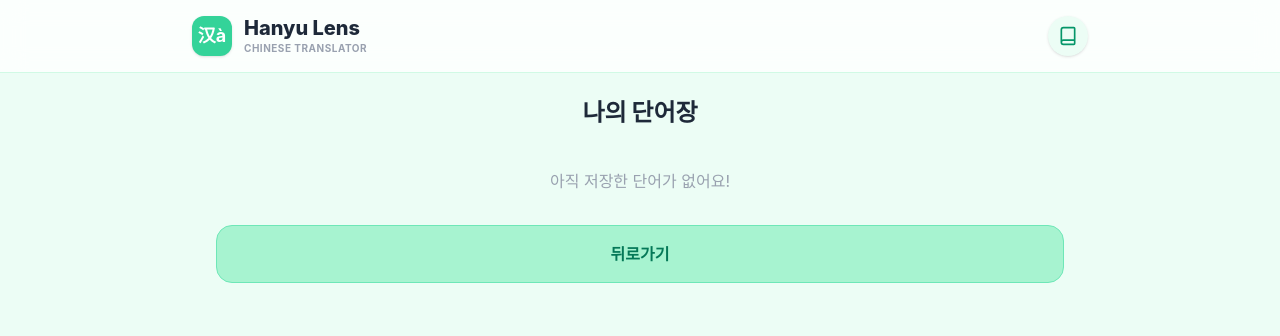
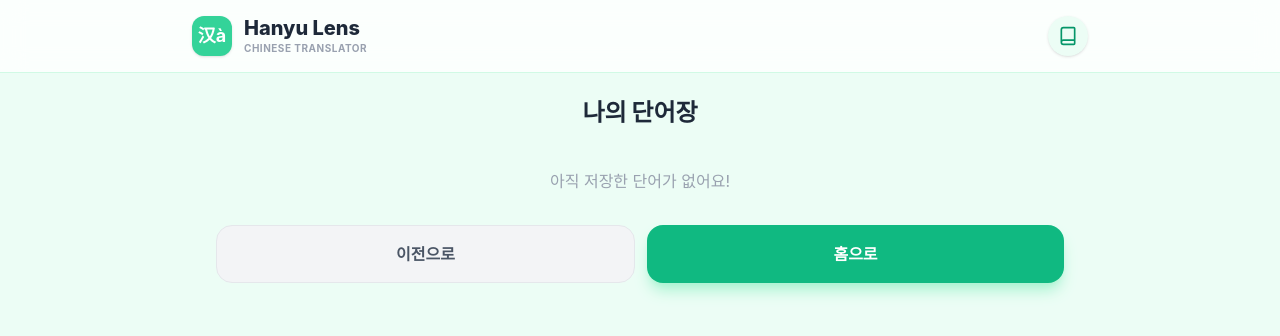
Before and after one commit to G0ngsy/zh-trans, a React (Vite) app in the folder frontend/: page / in a window 1280 px wide. Both pictures are taken after a click on the button 1068 px from the left and 36 px from the top of the page. Shown: the top 336 px of the page. Built offline with nearby package versions, Linux system fonts and the light colour scheme.

Commit message:
뒤로가기/홈 이동 기능 분리

```diff
--- a/frontend/src/App.tsx
+++ b/frontend/src/App.tsx
@@ -213,7 +213,7 @@ const analyzeText = async (text: string) => {
             )}
 
             {/* 단어장: 뒤로가기는 폰 버튼이 대신하므로 onBack은 goHome 혹은 간단히 처리 */}
-            {view === 'VOCAB' && <VocabPage onBack={() => window.history.back()} />}
+            {view === 'VOCAB' && <VocabPage onBack={goHome} />}
             {/* 텍스트 입력 화면 렌더링 */}
             {view === 'TEXT_INPUT' && (<TextInputPage onAnalyze={analyzeText} />)}
 
--- a/frontend/src/components/VocabPage.tsx
+++ b/frontend/src/components/VocabPage.tsx
@@ -12,7 +12,7 @@ interface VocabPageProps {
   onBack: () => void;
 }
 
-/* eslint-disable-next-line @typescript-eslint/no-unused-vars */
+
 export default function VocabPage({ onBack }: VocabPageProps) {
   const [words, setWords] = useState<VocabItem[]>(
     JSON.parse(localStorage.getItem('myVocab') || '[]')
@@ -99,12 +99,23 @@ export default function VocabPage({ onBack }: VocabPageProps) {
         </div>
       )}
 
-      <button
-        onClick={() => {window.history.back(); }}
-        className="mt-8 w-full py-4 rounded-2xl font-bold transition-all bg-jade-200 text-jade-700 border border-jade-300 hover:bg-jade-300 active:scale-[0.98]"
-      >
-         뒤로가기
-      </button>
+      <div className="flex gap-3 mt-8">
+        {/* 1. 이전 화면으로 이동 (history.back) */}
+        <button
+          onClick={() => window.history.back()}
+          className="flex-1 py-4 rounded-2xl font-bold transition-all bg-gray-100 text-gray-600 border border-gray-200 hover:bg-gray-200 active:scale-[0.98]"
+        >
+          이전으로
+        </button>
+
+        {/* 2. 홈으로 이동 (onBack 함수 실행) */}
+        <button
+          onClick={onBack}
+          className="flex-1 py-4 rounded-2xl font-bold transition-all bg-jade-500 text-white shadow-lg shadow-jade-200 hover:bg-jade-600 active:scale-[0.98]"
+        >
+          홈으로
+        </button>
+      </div>
     </div>
   );
 }
```
